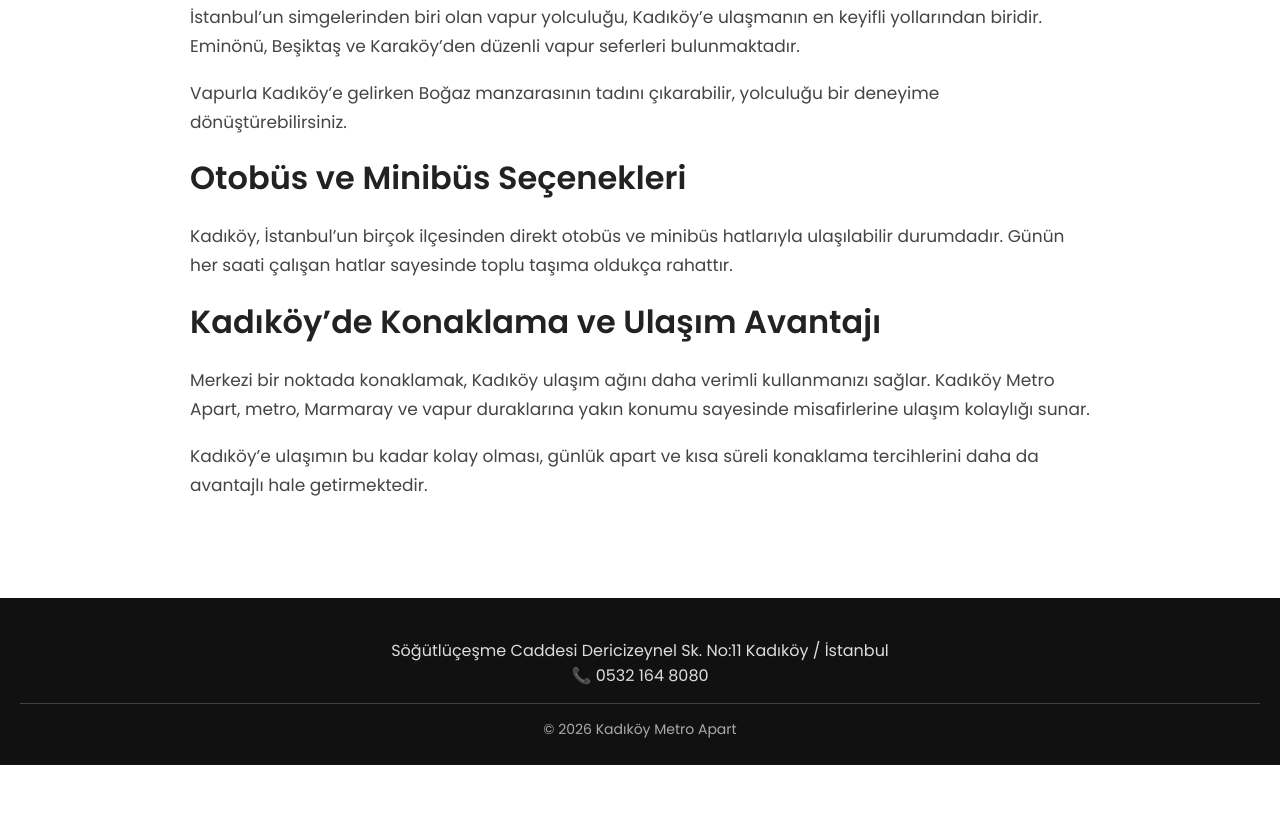
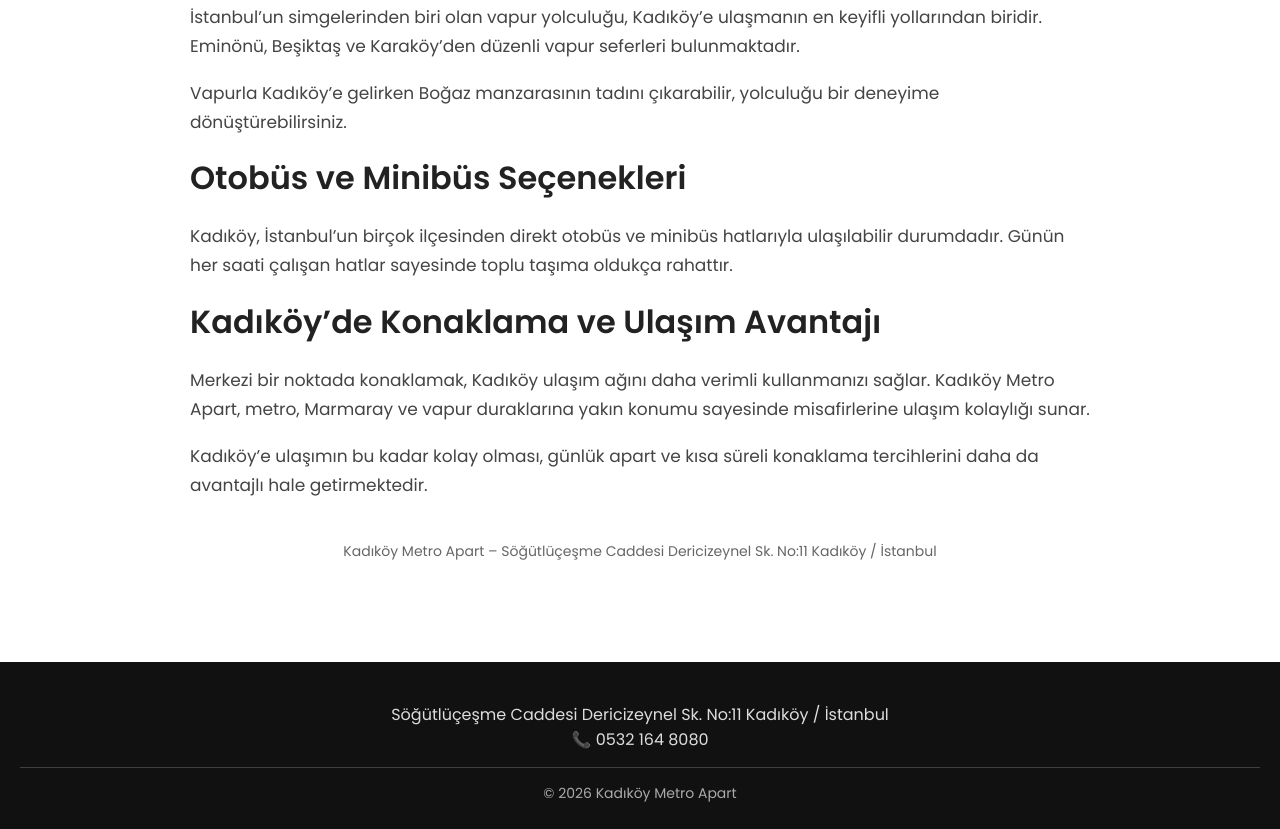
Before and after one commit to metroapart34/kadikoy-metro-apart, a plain HTML site: page blog/kadikoy-ulasim-rehberi.html in a window 1280 px wide. Shown: the part 1145-1974 px from the top of the page. Before the commit the page ends 1910 px from the top, so only its background shows below. Drawn offline with Linux system fonts and the light colour scheme.

Commit message:
Update kadikoy-ulasim-rehberi.html

```diff
--- a/blog/kadikoy-ulasim-rehberi.html
+++ b/blog/kadikoy-ulasim-rehberi.html
@@ -267,6 +267,10 @@
     günlük apart ve kısa süreli konaklama tercihlerini
     daha da avantajlı hale getirmektedir.
   </p>
+    </p>
+  <p style="text-align:center;font-size:14px;color:#666;margin-top:40px">
+Kadıköy Metro Apart – Söğütlüçeşme Caddesi Dericizeynel Sk. No:11 Kadıköy / İstanbul
+</p>
 </section>
 <footer>
   <p>Söğütlüçeşme Caddesi Dericizeynel Sk. No:11 Kadıköy / İstanbul</p>
```
